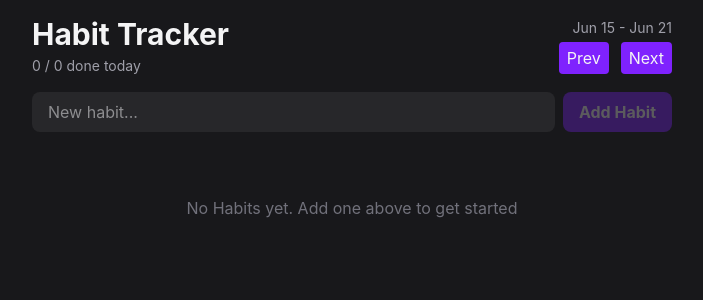
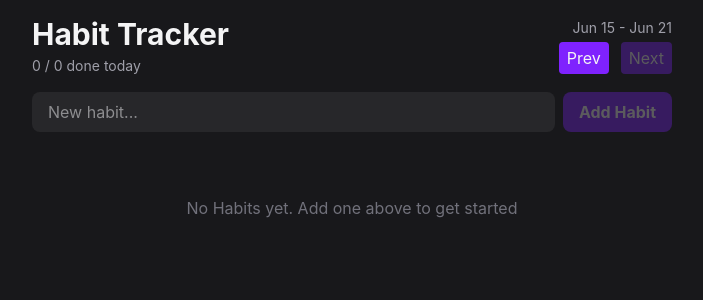
Before and after one commit to SilverSins3006/HabbitTrackerTutorial, a React (Vite) app: page / in a window 1280 px wide. Shown: the top 300 px of the page, without its empty margins (288-991 px from the left). Built offline with nearby package versions, Linux system fonts and the light colour scheme.

Commit message:
added code to clean up functionality, RUNNING

```diff
--- a/src/App.tsx
+++ b/src/App.tsx
@@ -13,7 +13,6 @@ import {
 export default function App() {
   const [weekOffset, setWeekOffset] = useState(0)
   const week = addWeeks(new Date(), weekOffset)
-
   const visibleDates = eachDayOfInterval({
     start: startOfWeek(week, { weekStartsOn: 1 }),
     end: endOfWeek(week, { weekStartsOn: 1 }),
@@ -22,9 +21,13 @@ export default function App() {
   return (
     <div className="max-w-2xl mx-auto p-4 flex flex-col gap-4">
       <HabitProvider>
-        <Header visibleDates={visibleDates} />
+        <Header
+         visibleDates={visibleDates}
+         onNext={() => setWeekOffset(o => o + 1)}
+         onPrev={() => setWeekOffset(o => o - 1)}
+         />
         <HabitForm />
-        <HabitList />
+        <HabitList visibleDates={visibleDates} />
       </HabitProvider>
     </div>
   )
--- a/src/Components/Button.tsx
+++ b/src/Components/Button.tsx
@@ -1,4 +1,4 @@
-import type { ReactNode, ComponentProps } from "react";
+import type {  ComponentProps } from "react";
 import {twMerge} from "tailwind-merge"
 
 type Variant = "primary" | "secondary" | "ghost-destructive";
--- a/src/Components/HabitList.tsx
+++ b/src/Components/HabitList.tsx
@@ -1,16 +1,20 @@
 import { Button } from "./Button"
 import {
-  eachDayOfInterval,
-  startOfWeek,
-  endOfWeek,
+
   format,
   isFuture,
   isSameDay,
   subDays,
 } from "date-fns"
+
 import { useHabits, type Habit } from "../context/useHabits"
-export function HabitList( ){
-    const {habits } = useHabits()
+
+type HabitListProps = {
+  visibleDates: Date[];
+}
+
+export function HabitList({ visibleDates }: HabitListProps) {
+  const { habits } = useHabits()
 
 
     if (habits.length === 0){
@@ -23,7 +27,11 @@ export function HabitList( ){
 
     return (<div className="flex flex-col gap-3">
         {habits.map(habit => (
-        <HabitItem key={habit.id} habit = {habit}/>
+        <HabitItem
+        key={habit.id}
+         habit = {habit}
+         visibleDates = {visibleDates}
+        />
         ))}
     </div>
     )
@@ -31,18 +39,16 @@ export function HabitList( ){
 
 type HabitItemProps = {
     habit: Habit
+    visibleDates: Date[]
 }
-function HabitItem({ habit}: HabitItemProps) {
+function HabitItem({ habit, visibleDates }: HabitItemProps) {
     const { deleteHabit, toggleHabit } = useHabits()
 
-    // const habitContext = useContext(HabitContext)
-    // habitContext?.name
-
-
-    const visibleDates = eachDayOfInterval({
+   /* const visibleDates = eachDayOfInterval({
         start: startOfWeek(new Date(), {weekStartsOn: 1}),
         end: endOfWeek(new Date(),{weekStartsOn: 1}),
-    })
+    }) */
+
     const streak = getStreak(habit.completions)
     return (
     <div className= "rounded-xl bg-zinc-800 p-4 flex flex-col gap-3">
--- a/src/Components/Header.tsx
+++ b/src/Components/Header.tsx
@@ -5,9 +5,11 @@ import {format} from "date-fns";
 
 type HeaderProps = {
   visibleDates: Date[];
+  onPrev: () => void;
+  onNext: () => void;
 }
 
-export function Header({visibleDates}: HeaderProps) {
+export function Header({visibleDates, onNext, onPrev}: HeaderProps) {
   const { habits } = useHabits();
   const doneToday = habits.filter(habit =>
     habit.completions.some(c => isToday(c))
@@ -27,8 +29,8 @@ const dateRange = `${format(visibleDates[0], "MMM d")}
     <div className = "flex flex-col gap-1 items-end">
       <span className="text-zinc-400 text-sm"> {dateRange} </span>
       <div className="flex items-center gap-3">
-        <Button >Prev</Button>
-        <Button >Next</Button>
+        <Button onClick={onPrev}>Prev</Button>
+        <Button onClick={onNext} disabled={visibleDates.some(d => isToday(d))}>Next</Button>
       </div>
     </div>
   </header>
--- /dev/null
+++ b/src/hooks/useLocalStorage.ts
@@ -0,0 +1 @@
+export function useLocalStorage(key: string, initialValue: string) {
```
